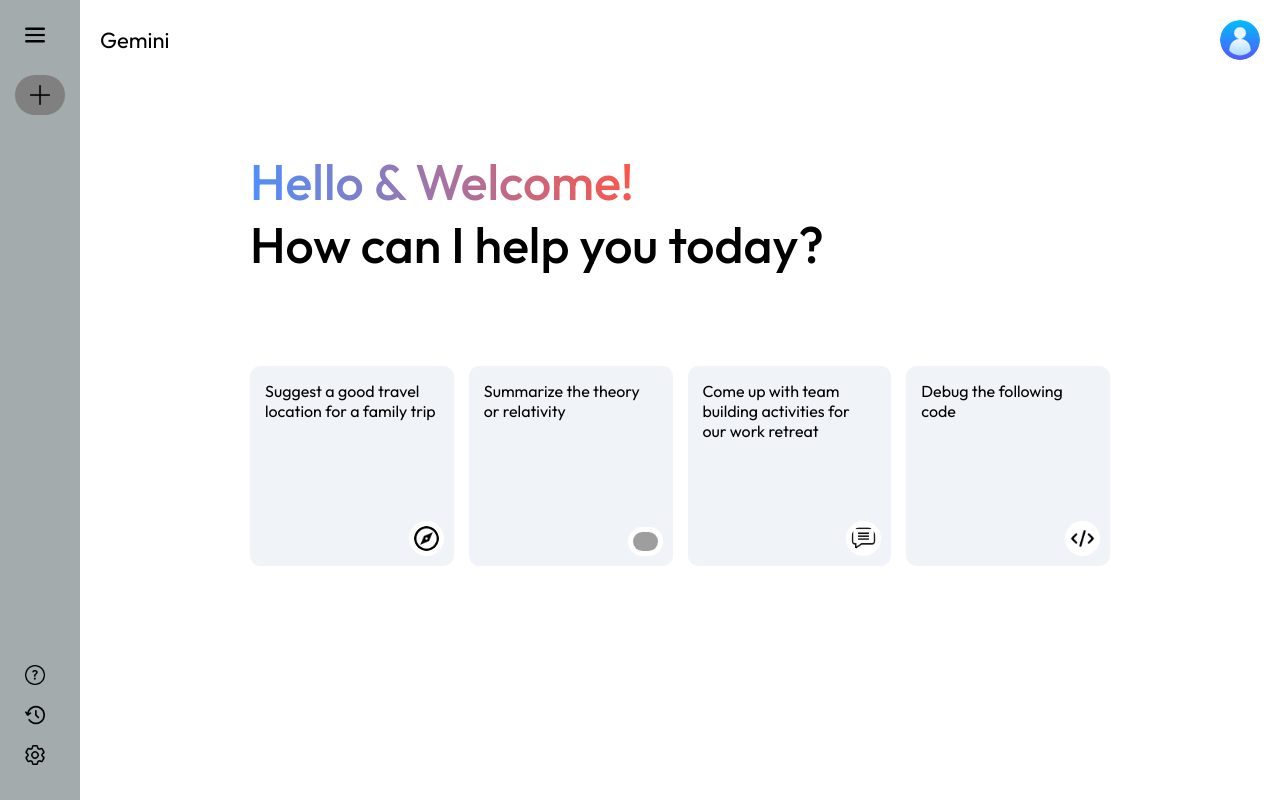
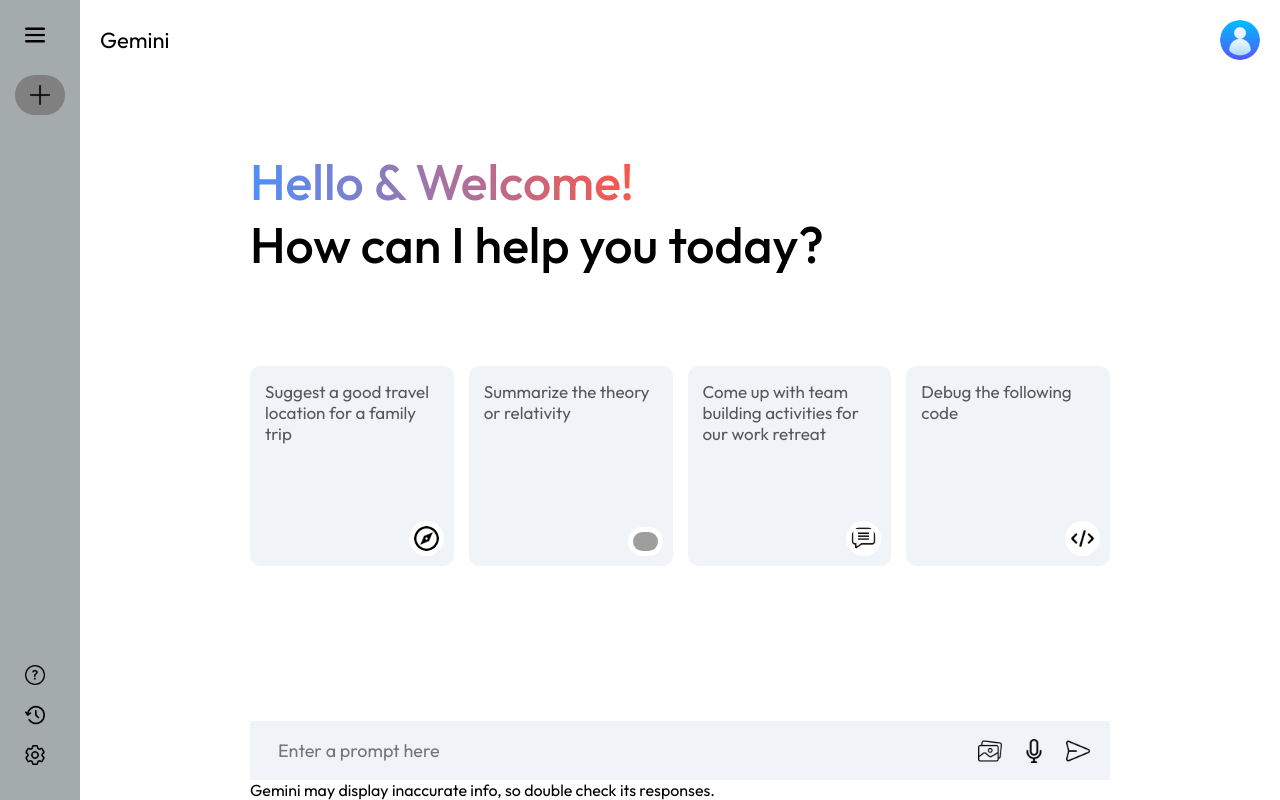
Before and after one commit to 10Nderitu/gemini, a React (Vite) app: page / in a window 1280 px wide. Built offline with nearby package versions, Linux system fonts and the light colour scheme; grey boxes are pictures that could not be loaded.

Commit message:
Initial commit

```diff
--- a/src/components/Main/Main.css
+++ b/src/components/Main/Main.css
@@ -63,3 +63,52 @@
     bottom: 10px;
     right: 10px;
 }
+
+.main .card p{
+    color: #585858;
+    font-size: 17px;
+}
+
+.main .card:hover{
+    background-color: #dfe4ea;
+}
+
+.main-bottom{
+    position: fixed;
+    bottom: 0%;
+    width: 100%;
+    max-width: 900px;
+    padding: 0px 20px;
+    margin: auto;
+}
+
+.search-box{
+    display: flex;
+    align-items: center;
+    justify-content: space-between;
+    gap: 20px;
+    background-color: #f0f4f9;
+    padding: 10px 20px;
+    border-radius: 50 px;
+}
+
+.search-box img{
+    width: 24px;
+    cursor: pointer;
+}
+
+.search-box input{
+    flex: 1;
+    background: transparent;
+    border: none;
+
+    outline: none;
+    padding: 8px;
+    font-size: 18px;
+}
+
+.search-box div{
+    display: flex;
+    align-items: center;
+    gap: 15px;
+}
--- a/src/components/Main/Main.jsx
+++ b/src/components/Main/Main.jsx
@@ -1,17 +1,20 @@
-import React from 'react'
-import './Main.css'
-import { assets } from '../../assets/assets'
+import React from "react";
+import "./Main.css";
+import { assets } from "../../assets/assets";
 
 const Main = () => {
   return (
-    <div className='main'>
+    <div className="main">
       <div className="nav">
         <p>Gemini</p>
-        <img src={assets.user} alt=""/>
+        <img src={assets.user} alt="" />
       </div>
+
       <div className="main-container">
         <div className="greet">
-          <p><span>Hello & Welcome!</span></p>
+          <p>
+            <span>Hello & Welcome!</span>
+          </p>
           <p>How can I help you today?</p>
         </div>
         <div className="cards">
@@ -32,9 +35,21 @@
             <img src={assets.code} alt="" />
           </div>
         </div>
+
+        <div className="main-bottom">
+          <div className="search-box">
+            <input type="text" placeholder="Enter a prompt here" />
+            <img src={assets.gallery} alt="" />
+            <img src={assets.mic} alt="" />
+            <img src={assets.send} alt="" />
+          </div>
+          <p className="bottom-info">
+            Gemini may display inaccurate info, so double check its responses.
+          </p>
+        </div>
       </div>
     </div>
-  )
-}
+  );
+};
 
-export default Main
+export default Main;
```
